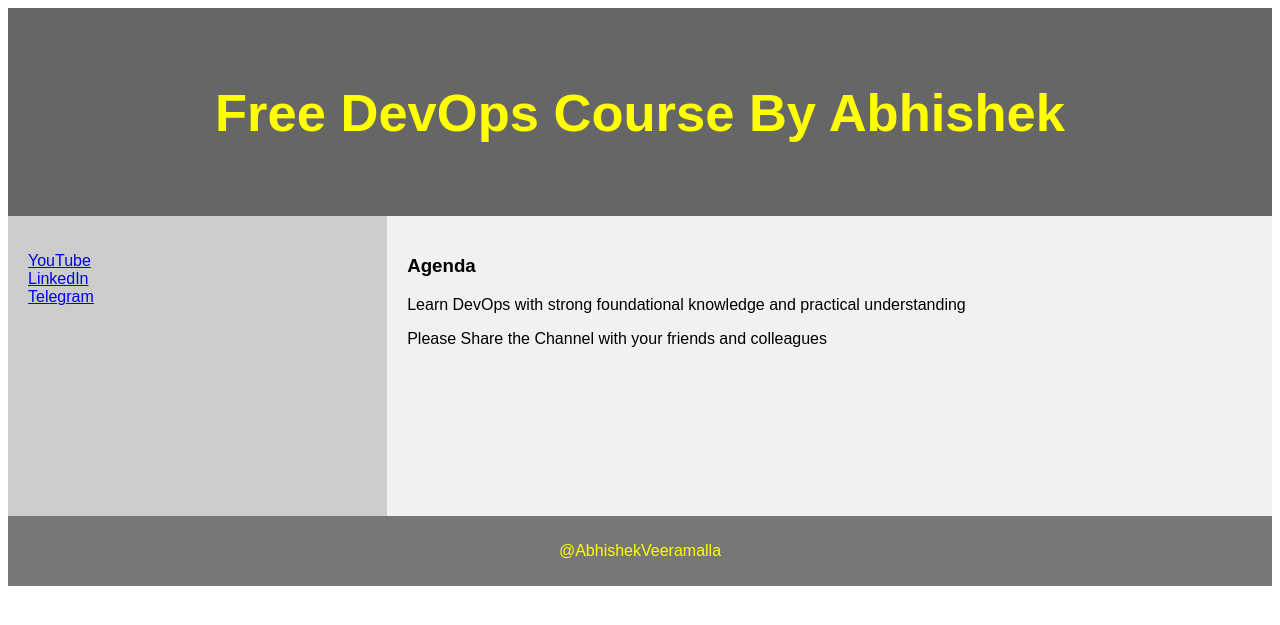
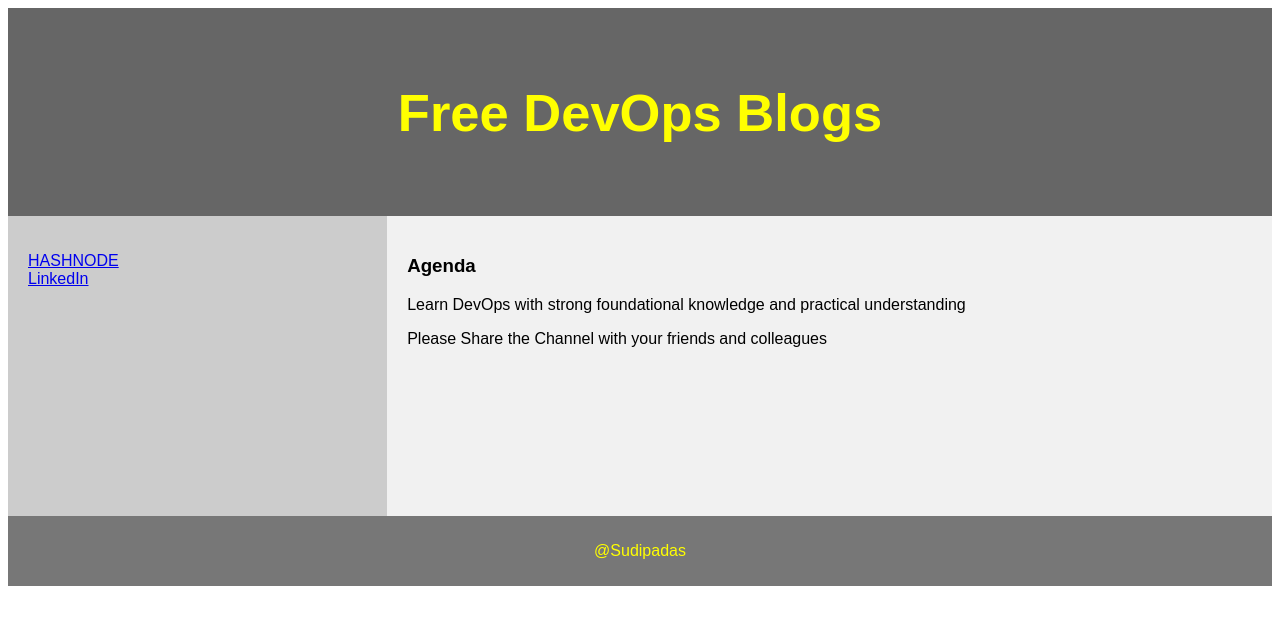
Before and after one commit to SudipaDas/Docker, a Django app: page /demo/ in a window 1280 px wide. Shown: the top 625 px of the page. Run offline with Django 4.2, Linux system fonts and the light colour scheme.

Commit message:
Update demo_site.html

```diff
--- a/Docker-Zero-to-Hero/examples/python-web-app/devops/demo/templates/demo_site.html
+++ b/Docker-Zero-to-Hero/examples/python-web-app/devops/demo/templates/demo_site.html
@@ -73,16 +73,15 @@ footer {
 
 
 <header>
-  <h2>Free DevOps Course By Abhishek</h2>
+  <h2>Free DevOps Blogs</h2>
 </header>
 
 <section>
   <nav>
     <ul>
-      <li><a href="www.youtube.com/@AbhishekVeeramalla">YouTube</a></li>
-      <li><a href="www.linkedin.com/in/abhishek-veeramalla-77b33996/">LinkedIn</a></li>
-      <li><a href="https://telegram.me/abhishekveeramalla">Telegram</a></li>
-    </ul>
+      <li><a href="https://sudipa.hashnode.dev/">HASHNODE</a></li>
+      <li><a href="https://www.linkedin.com/in/sudipadasdevops/">LinkedIn</a></li>
+          </ul>
   </nav>
 
   <article>
@@ -93,7 +92,7 @@ footer {
 </section>
 
 <footer>
-  <p>@AbhishekVeeramalla</p>
+  <p>@Sudipadas</p>
 </footer>
 
 </body>
```
